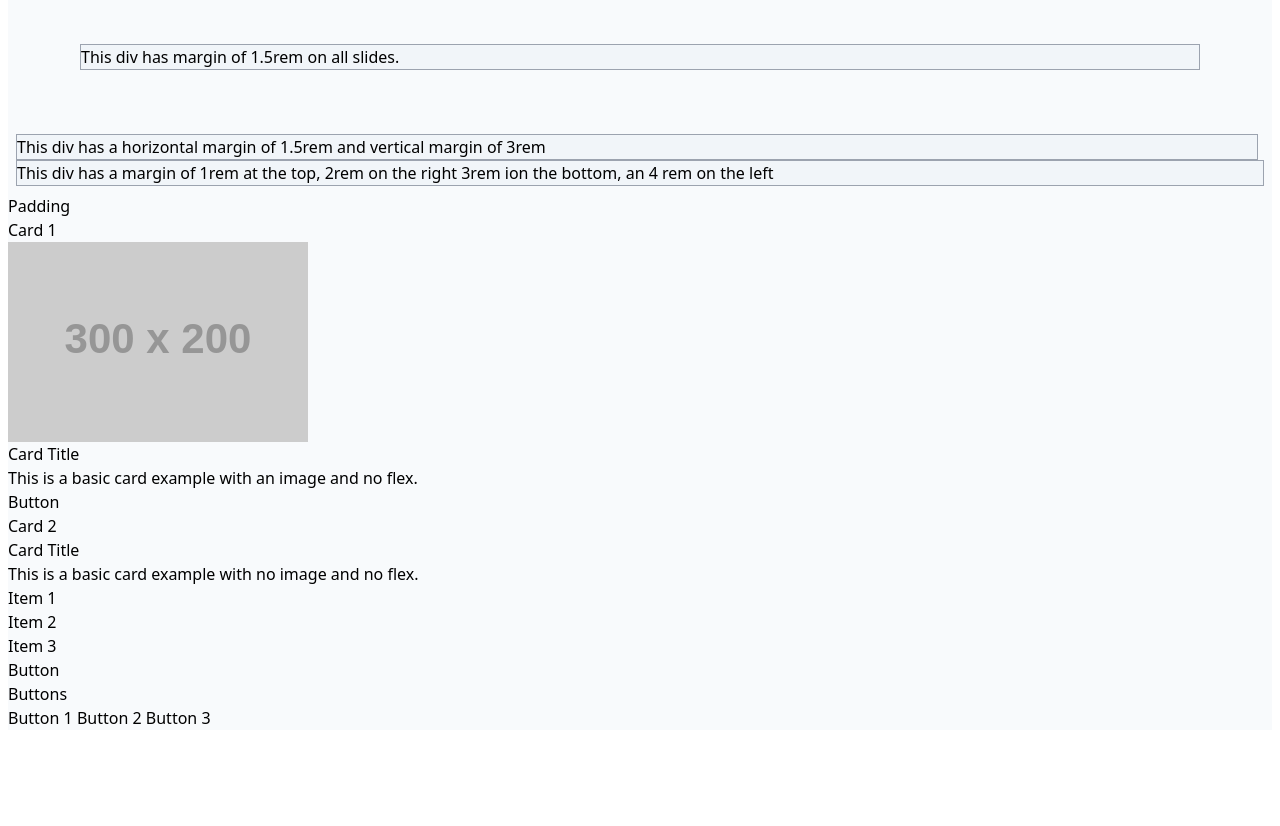
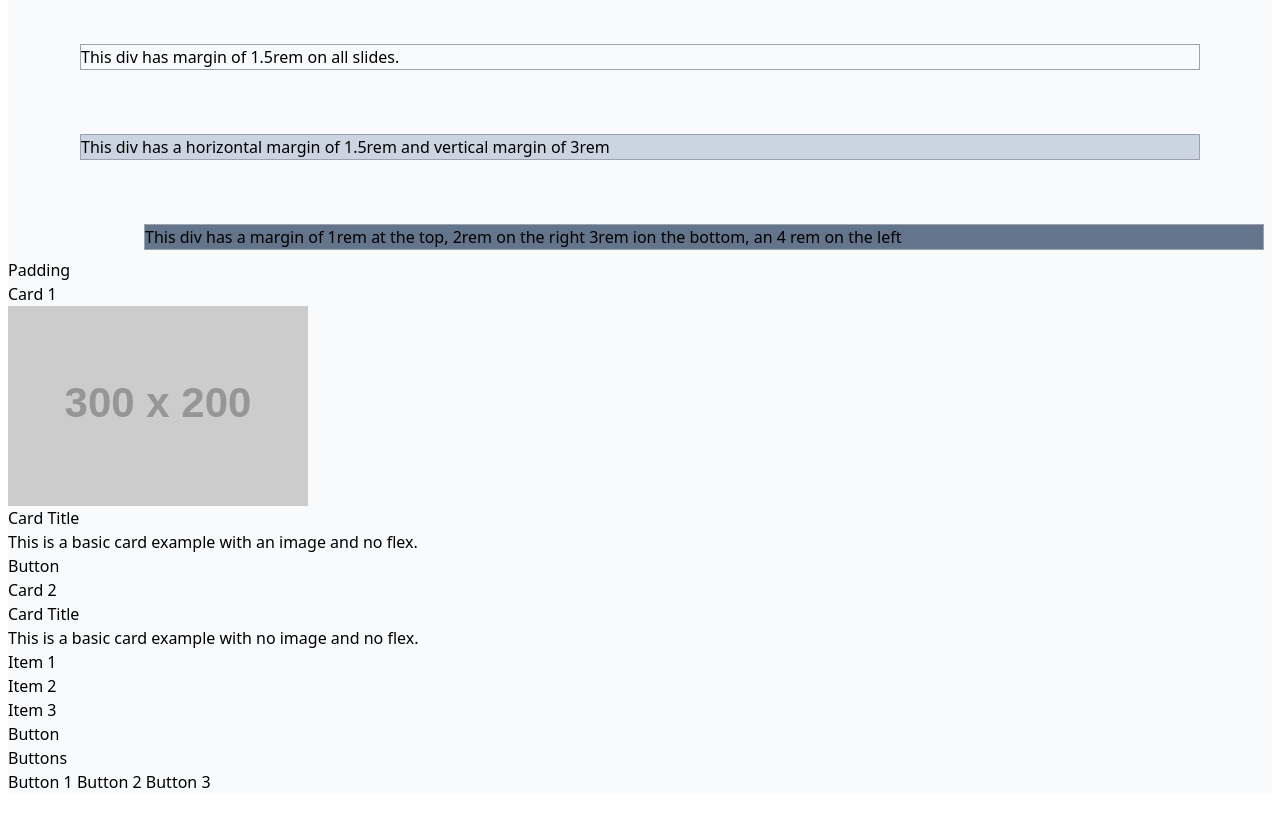
Before and after one commit to Cirvianum-DAW/mp9-tailwind1-basicstyling-DavidVilanova11, a website: page public/index.html in a window 1280 px wide. Shown: the part 1600-2426 px from the top of the page. Before the commit the page ends 2370 px from the top, so only its background shows below. Drawn offline with Linux system fonts and the light colour scheme; placeholder pictures from the web are drawn by us.

Commit message:
margin commit

```diff
--- a/public/index.html
+++ b/public/index.html
@@ -71,9 +71,9 @@
       <div class="mt-4 m-2 bg-slate-50">
         <div class="m-2">
           <b><h2>Margin</h2></b>
-          <div class="m-16 border bg-slate-100 border-gray-400">This div has margin of 1.5rem on all slides.</div>
-          <div class="mr-1.5 border bg-slate-100 border-gray-400">This div has  a horizontal margin of 1.5rem and vertical margin of 3rem</div>
-          <div class="bg-slate-100 border border-gray-400 mtr-1">This div has a margin of 1rem at the top, 2rem on the right 3rem ion the bottom, an 4 rem on the left</div>
+          <div class="m-16 border bg-slate-50 border-gray-400">This div has margin of 1.5rem on all slides.</div>
+          <div class="m-16 border bg-slate-300 border-gray-400">This div has  a horizontal margin of 1.5rem and vertical margin of 3rem</div>
+          <div class="ml-32 bg-slate-500 border border-gray-400 mtr-1">This div has a margin of 1rem at the top, 2rem on the right 3rem ion the bottom, an 4 rem on the left</div>
         </div>
         <div>
           <h2>Padding</h2>
```
Also changed, not shown: dist/styles.css.
